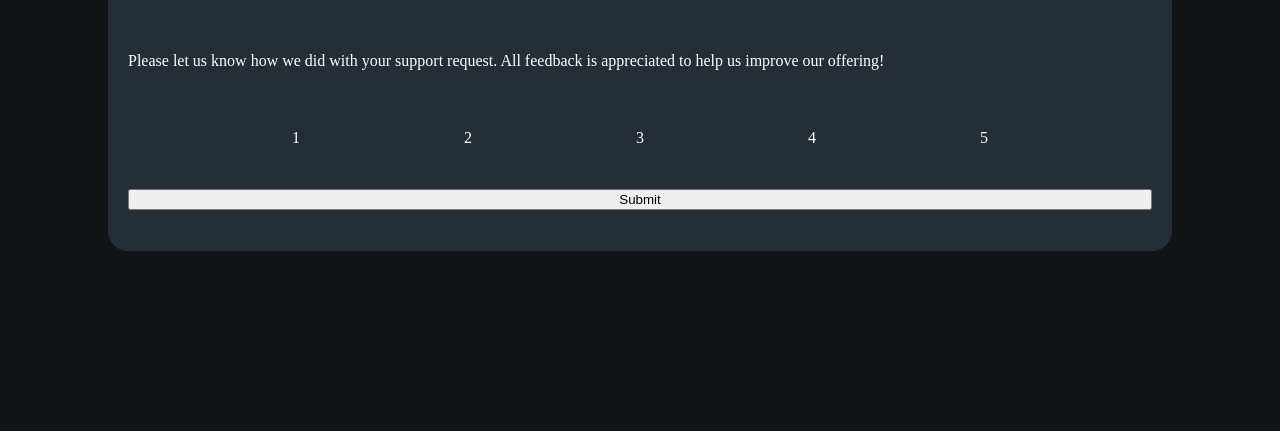
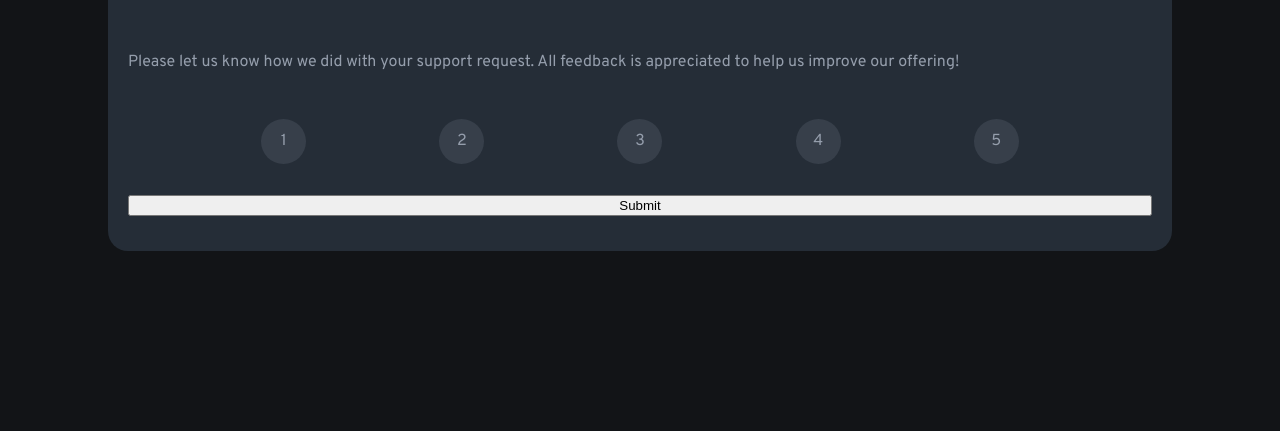
Before and after one commit to AleandroPresta/interactive-rating-component, a plain HTML site: page index.html in a window 1280 px wide. Shown: the part 369-800 px from the top of the page. Drawn offline with Linux system fonts and the light colour scheme.

Commit message:
Adjusting the rating circles

```diff
--- a/styles.css
+++ b/styles.css
@@ -19,6 +19,7 @@ html, body {
     height: 100%;
     width: 100%;
     color: white;
+    font-family: "Overpass", sans-serif;
 }
 
 .rating-wrapper {
@@ -49,3 +50,31 @@ html, body {
     flex-direction: row;
     justify-content: space-evenly;
 }
+
+p {
+    font-size: 15;
+    font-weight: 400;
+    color: var(--light-grey);
+}
+
+.circle {
+    color: var(--light-grey);
+    height: 45px;
+    width: 45px;
+    min-height: 45px;
+    min-width: 45px;
+    background-color: hsl(216, 12%, 54%, 0.2);
+    border-radius: 50%;
+
+    display: flex;
+    justify-content: center;
+    align-items: center;
+}
+
+/*
+
+
+  font-family: "Overpass", sans-serif;
+  font-weight: 400, 700;
+}
+*/
```
